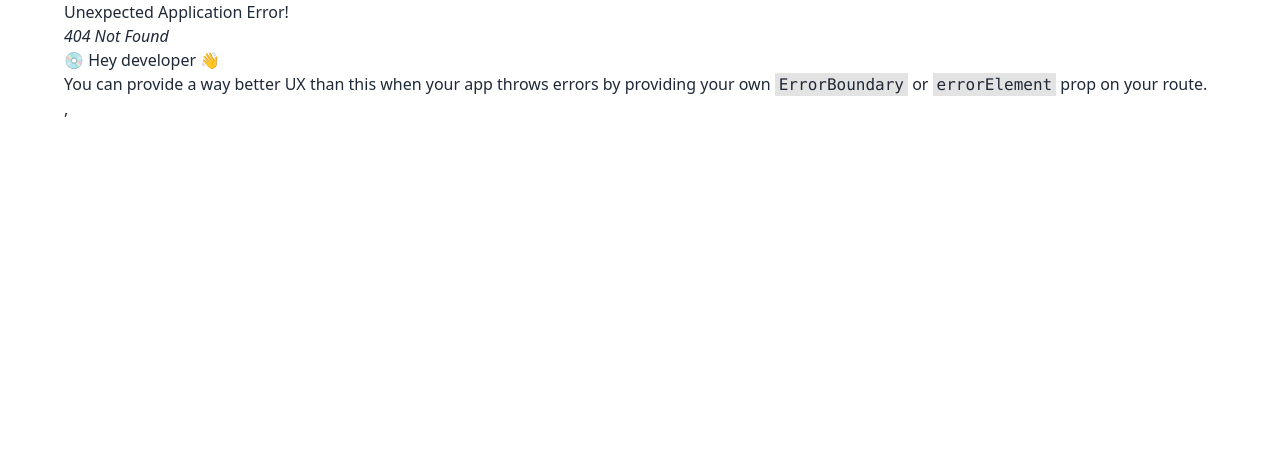
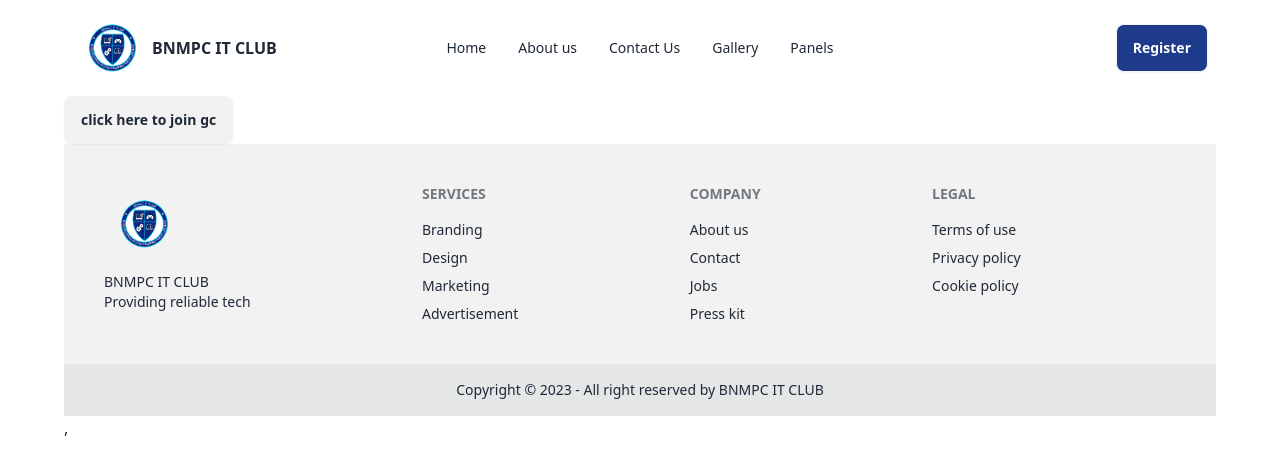
Before and after one commit to suraiyasultana826/bnmpc-it-club-client, a React (Vite) app: page /gcLink in a window 1280 px wide. Before the commit this address had no page. Shown: the top 474 px of the page. Built offline with nearby package versions, Linux system fonts and the light colour scheme.

Commit message:
added gc:)

```diff
--- /dev/null
+++ b/src/Pages/Register/GcLink.jsx
@@ -0,0 +1,12 @@
+
+const GcLink = () => {
+    return (
+        <div>
+
+           <button className="btn"> <a href="https://m.me/j/AbY4ZmvRwKEOeYk8/">click here to join gc</a></button>
+
+        </div>
+    );
+};
+
+export default GcLink;
--- a/src/Pages/Register/Register.jsx
+++ b/src/Pages/Register/Register.jsx
@@ -2,6 +2,8 @@ import toast from 'react-hot-toast';
 import register from '../../../src/assets/register-cover.avif'
 // import {  useLocation, useNavigation } from 'react-router-dom';
 import ParticleComponent from './ParticleComponent';
+import { data } from 'autoprefixer';
+import { Link } from 'react-router-dom';
 const Register = () => {
 
 
@@ -40,7 +42,8 @@ const Register = () => {
     }
     return (
         <div>
-             <ParticleComponent />
+
+                   <ParticleComponent />
             <div className="hero min-h-screen" style={{ backgroundImage: `url(${register})` }}>
                 <div className="hero-overlay bg-opacity-60"></div>
                 <div className="hero-content text-center text-neutral-content">
@@ -111,7 +114,12 @@ const Register = () => {
 
                                         </div>
                                         <div className="form-control mt-6">
-                                       <button className="btn border-none text-white font-bold bg-blue-900">Register</button>
+                                             {/* {
+                                            data.insertedId ? <button className="btn  "><a href="https://www.facebook.com/">Already  submitted</a></button> :  <button className="btn btn-primary">Submit</button>
+                                           }
+                                      */}
+                                     <Link to='/gcLink'> <button className="btn border-none text-white font-bold bg-blue-900">Register</button></Link>
+
                                         </div>
                                     </form>
                                 </div>
@@ -121,6 +129,8 @@ const Register = () => {
                 </div>
             </div>
 
+
+
         </div>
     );
 };
--- a/src/Routes/Routes.jsx
+++ b/src/Routes/Routes.jsx
@@ -9,6 +9,7 @@ import AboutUs from "../Pages/Home/AboutUs/AboutUs";
 import Footer from "../Pages/Home/Shared/Footer/Footer";
 import Panels from "../Pages/Panels/Panels";
 import Volunteers from "../Volunteers/Volunteers";
+import GcLink from "../Pages/Register/GcLink";
 
  export const router = createBrowserRouter([
     {
@@ -42,6 +43,10 @@ import Volunteers from "../Volunteers/Volunteers";
         {
           path:'wannaSeeNewVol',
           element:<Volunteers></Volunteers>
+        },
+        {
+          path:'gcLink',
+          element:<GcLink></GcLink>
         }
       ]
     },
```
